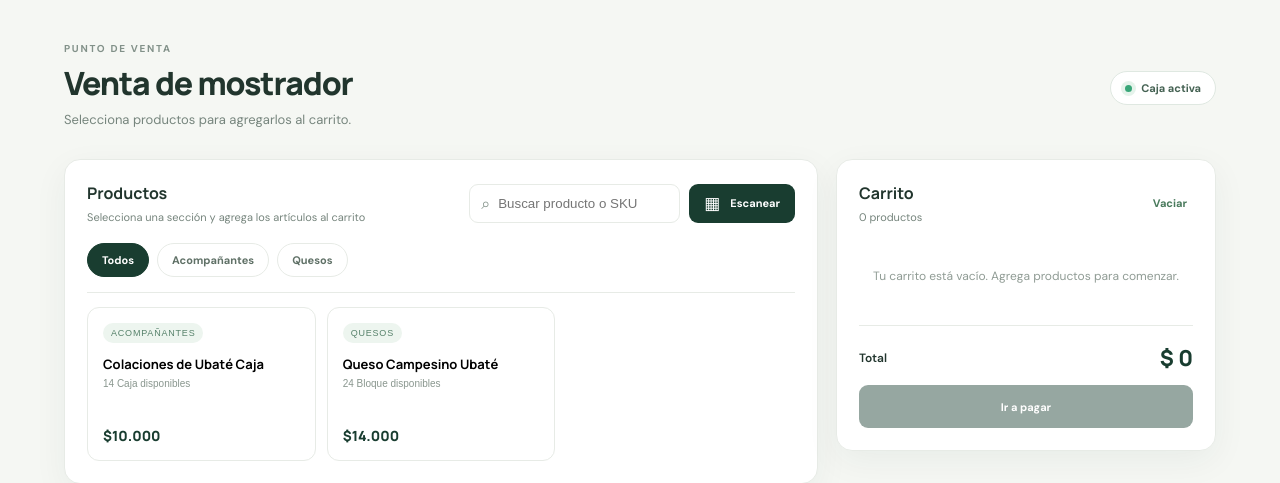
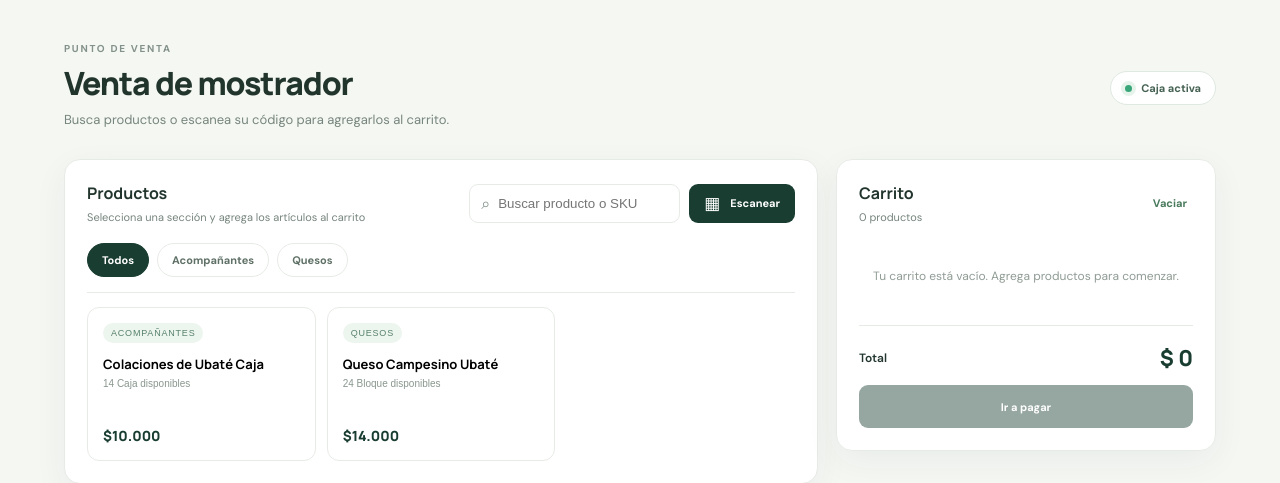
Before and after one commit to Jarodriguez83/QUESOS_UBATE_MANAGEMENT_SYSTEM, a FastAPI app: page /pos in a window 1280 px wide. Shown: the part 76-559 px from the top of the page. Run offline with FastAPI, Linux system fonts and the light colour scheme; the visitor is signed in with stand-in values (Sample User, id 1); data comes from the database, SQL or seed files in the repository; data that the repository does not hold is empty.

Commit message:
POS HTML

```diff
--- a/templates/pos.html
+++ b/templates/pos.html
@@ -2,7 +2,7 @@
 {% block title %}Caja · Quesos Ubaté{% endblock %}
 {% block content %}
 <link rel="stylesheet" href="{{ url_for('static', path='/css/scanner.css') }}?v=barcode-local-1">
-<div class="page-heading"><div><p class="eyebrow">PUNTO DE VENTA</p><h1>Venta de mostrador</h1><p class="muted">Selecciona productos para agregarlos al carrito.</p></div><span class="live-pill"><i></i> Caja activa</span></div>
+<div class="page-heading"><div><p class="eyebrow">PUNTO DE VENTA</p><h1>Venta de mostrador</h1><p class="muted">Busca productos o escanea su código para agregarlos al carrito.</p></div><span class="live-pill"><i></i> Caja activa</span></div>
 {% if message %}<div class="notice">{{ message }}</div>{% endif %}
 <div class="pos-layout">
   <section class="panel catalog-panel"><div class="panel-heading"><div><h2>Productos</h2><p>Selecciona una sección y agrega los artículos al carrito</p></div><div class="catalog-tools"><label class="search"><span>⌕</span><input id="product-search" placeholder="Buscar producto o SKU" aria-label="Buscar producto o SKU"></label><button class="button button-scan" type="button" id="open-barcode-scanner"><span aria-hidden="true">▦</span> Escanear</button></div></div>
@@ -28,11 +28,11 @@
 <section class="scanner-overlay" id="barcode-panel" role="dialog" aria-modal="true" aria-labelledby="scanner-title" hidden>
   <div class="scanner-dialog">
     <div class="scanner-header"><div><p class="eyebrow">LECTOR DE PRODUCTOS</p><h2 id="scanner-title">Escanear código de barras</h2></div><button type="button" class="scanner-close" id="close-barcode-scanner" aria-label="Cerrar lector">×</button></div>
-    <p class="muted scanner-instructions">Enfoca el código completo con buena iluminación. Para agregarlo al carrito, el código debe estar guardado en el campo SKU del producto.</p>
+    <p class="muted scanner-instructions">Conecta el lector tipo teclado, enfoca el campo y escanea. El lector debe enviar Enter al final. El código debe coincidir con el SKU guardado del producto. También puedes usar la cámara.</p>
     <div id="barcode-reader" class="barcode-reader"></div>
     <p id="scanner-status" class="scanner-status" role="status" aria-live="polite">La cámara se activará cuando pulses “Iniciar cámara”.</p>
     <div class="scanner-controls"><button type="button" class="button button-primary" id="start-barcode-camera">Iniciar cámara</button><button type="button" class="button button-secondary" id="stop-barcode-camera" hidden>Detener cámara</button></div>
-    <form class="manual-code-form" id="manual-code-form"><label for="manual-product-code">También puedes ingresar el SKU</label><div><input id="manual-product-code" autocomplete="off" placeholder="Ej. 7701234567890"><button type="submit" class="button button-secondary">Buscar SKU</button></div></form>
+    <form class="manual-code-form" id="manual-code-form"><label for="manual-product-code">Código del lector o SKU</label><div><input id="manual-product-code" autocomplete="off" autocapitalize="off" spellcheck="false" placeholder="Escanea o escribe un código"><button type="submit" class="button button-secondary">Agregar producto</button></div><small>Al escanear, el lector escribe el código aquí y pulsa Enter.</small></form>
   </div>
 </section>
 <script src="{{ url_for('static', path='/js/html5-qrcode.min.js') }}?v=2.3.8" defer></script>
```
